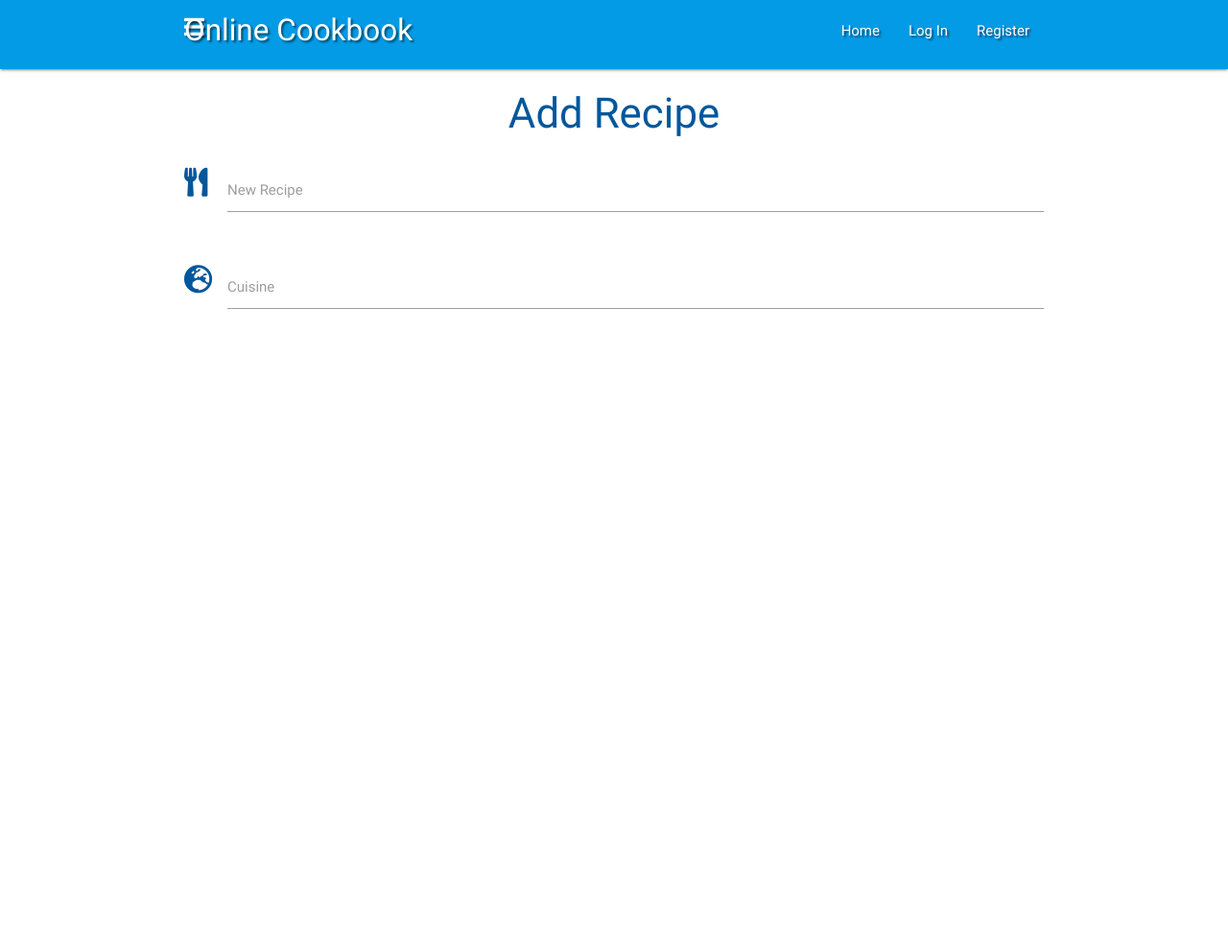
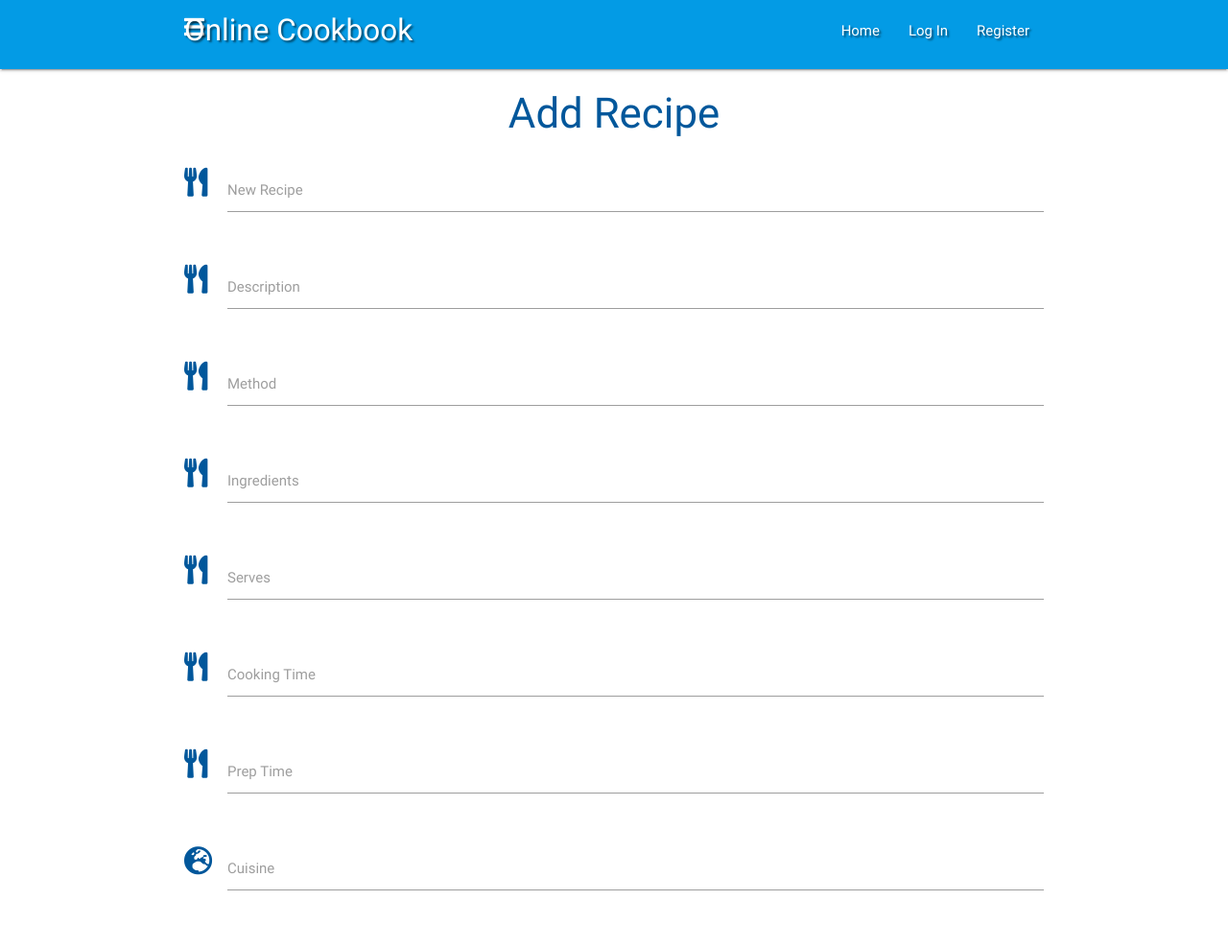
Before and after one commit to mattjboland/ci-milestonethree, a Flask app: page /add_recipe in a window 1280 px wide. Shown: the whole page at 96% size. Before the commit the page ends 322 px from the top, so only its background shows below. Run offline with Flask 2, Linux system fonts and the light colour scheme; some libraries are stand-ins or nearby versions.

Commit message:
added all othervalues matching names to mongodb, will edit later and change icons

```diff
--- a/templates/add_recipe.html
+++ b/templates/add_recipe.html
@@ -16,6 +16,54 @@
             </div>
             <div class="row">
                 <div class="input-field col s12">
+                    <i class="fas fa-utensils prefix light-blue-text text-darken-4"></i>
+                    <input id="recipe_description" name="recipe_description" minlength="5" maxlength="200"
+                        type="text" class="validate" required>
+                    <label for="recipe_description">Description</label>
+                </div>
+            </div>
+            <div class="row">
+                <div class="input-field col s12">
+                    <i class="fas fa-utensils prefix light-blue-text text-darken-4"></i>
+                    <input id="recipe_method" name="recipe_method" minlength="5" maxlength="200"
+                        type="text" class="validate" required>
+                    <label for="recipe_method">Method</label>
+                </div>
+            </div>
+            <div class="row">
+                <div class="input-field col s12">
+                    <i class="fas fa-utensils prefix light-blue-text text-darken-4"></i>
+                    <input id="recipe_ingredients" name="recipe_ingredients" minlength="5" maxlength="200"
+                        type="text" class="validate" required>
+                    <label for="recipe_ingredients">Ingredients</label>
+                </div>
+            </div>
+            <div class="row">
+                <div class="input-field col s12">
+                    <i class="fas fa-utensils prefix light-blue-text text-darken-4"></i>
+                    <input id="recipe_serves" name="recipe_serves" minlength="5" maxlength="50"
+                        type="text" class="validate" required>
+                    <label for="recipe_serves">Serves</label>
+                </div>
+            </div>
+            <div class="row">
+                <div class="input-field col s12">
+                    <i class="fas fa-utensils prefix light-blue-text text-darken-4"></i>
+                    <input id="recipe_cookingtime" name="recipe_cookingtime" minlength="5" maxlength="50"
+                        type="text" class="validate" required>
+                    <label for="recipe_cookingtime">Cooking Time</label>
+                </div>
+            </div>
+            <div class="row">
+                <div class="input-field col s12">
+                    <i class="fas fa-utensils prefix light-blue-text text-darken-4"></i>
+                    <input id="recipe_preptime" name="recipe_preptime" minlength="5" maxlength="50"
+                        type="text" class="validate" required>
+                    <label for="recipe_preptime">Prep Time</label>
+                </div>
+            </div>
+            <div class="row">
+                <div class="input-field col s12">
                     <i class="fas fa-globe-europe prefix light-blue-text text-darken-4"></i>
                     <input id="recipe_cuisine" name="recipe_cuisine" minlength="5" maxlength="50"
                         type="text" class="validate" required>
```
